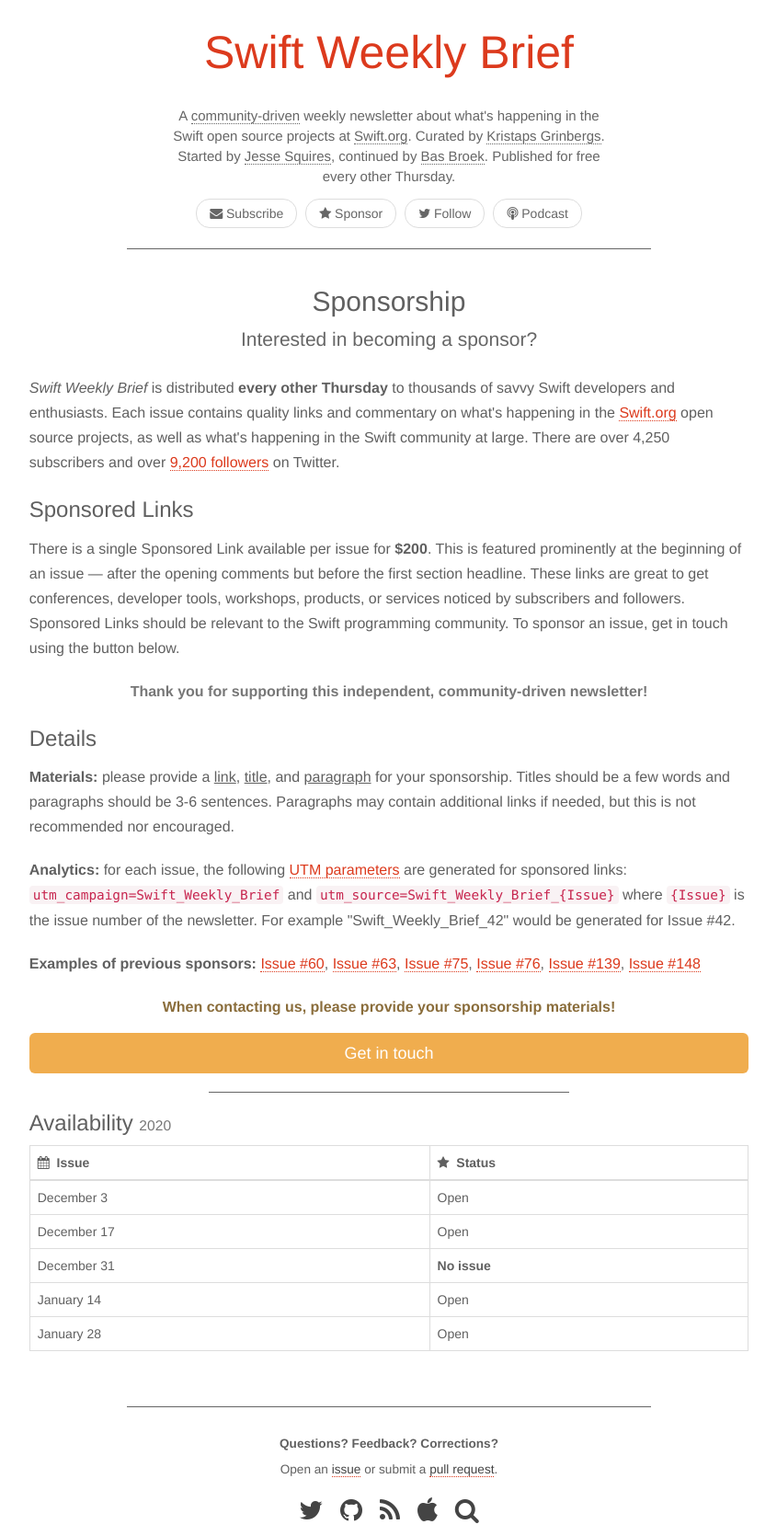
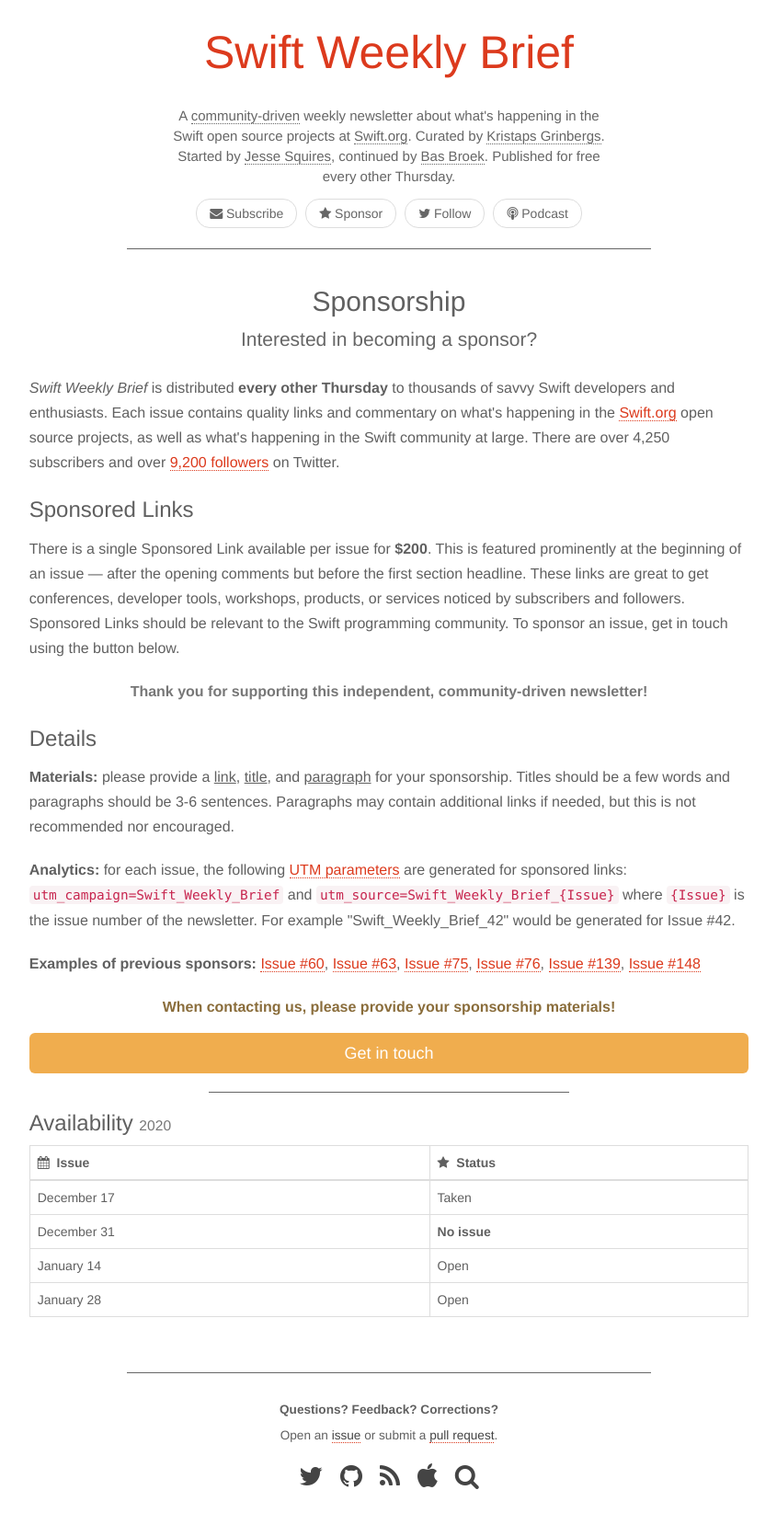
Before and after one commit to SwiftWeekly/swiftweekly.github.io, a Jekyll site: the page built from sponsorship.md, in a window 1280 px wide. Shown: the whole page at 92% size, without its empty margins (217-1062 px from the left). Built offline with Jekyll 4.4.1, drawn with Linux system fonts in a browser that asks for light colours; after the commit the page ends 1633 px from its top, so only the background shows below that.

Commit message:
Update sponsorship.md

```diff
--- a/sponsorship.md
+++ b/sponsorship.md
@@ -60,8 +60,7 @@
 <div class="table-responsive" markdown="1">
 | <i class="fa fa-calendar" aria-hidden="true"></i>&nbsp; Issue | <i class="fa fa-star" aria-hidden="true"></i>&nbsp; Status |
 |:-|:-|
-| December 3   | Open |
-| December 17  | Open |
+| December 17  | Taken |
 | December 31  | **No issue** |
 | January 14   | Open |
 | January 28   | Open |
```
